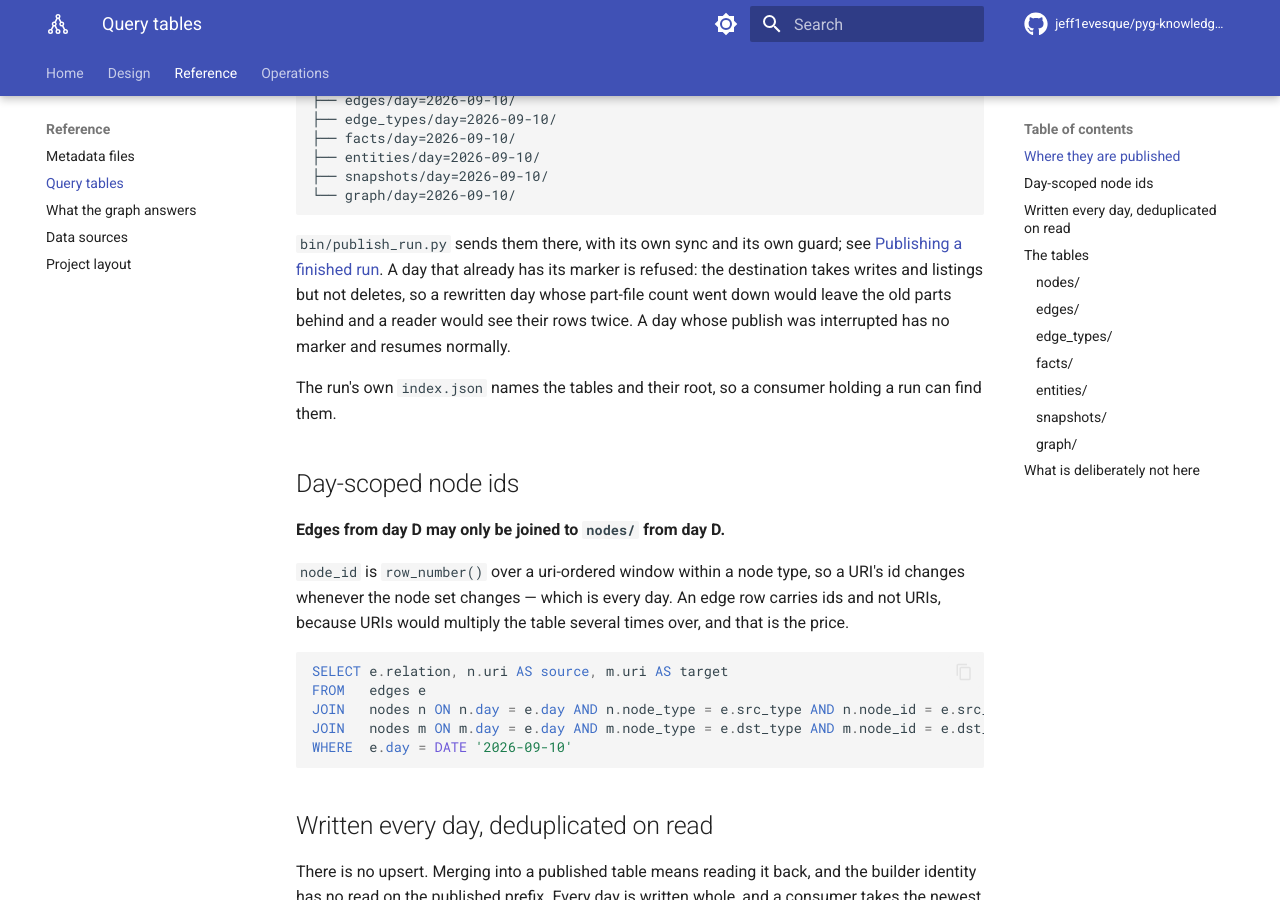
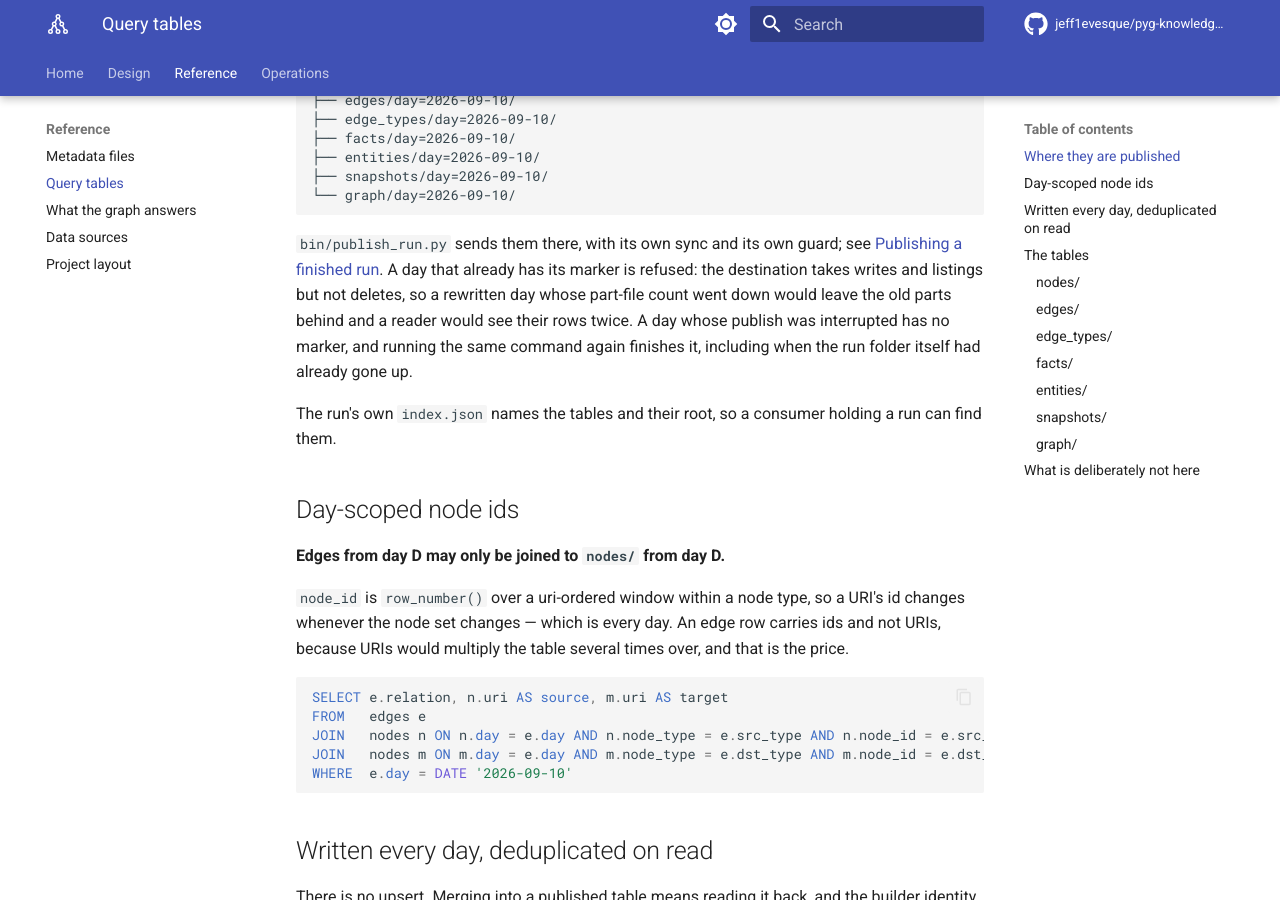
Before and after one commit to jeff1evesque/pyg-knowledge-graph-builder, an MkDocs documentation site: the page built from documentation/reference/tables.md, in a window 1280 px wide and 900 px high, scrolled down 999 px. Built offline with MkDocs 1.6.1 and Material for MkDocs 9.7.7, drawn with Linux system fonts in a browser that asks for light colours; comment, search, counter and statistics services are not loaded.

Commit message:
#405: tables.md, an interrupted day is finished by running again, even after the run went up

```diff
--- a/documentation/reference/tables.md
+++ b/documentation/reference/tables.md
@@ -45,7 +45,8 @@ see [Publishing a finished run](../operations/testing.md#publishing-a-finished-r
 A day that already has its marker is refused: the destination takes writes and
 listings but not deletes, so a rewritten day whose part-file count went down
 would leave the old parts behind and a reader would see their rows twice. A day
-whose publish was interrupted has no marker and resumes normally.
+whose publish was interrupted has no marker, and running the same command again
+finishes it, including when the run folder itself had already gone up.
 
 The run's own `index.json` names the tables and their root, so a consumer
 holding a run can find them.
```
